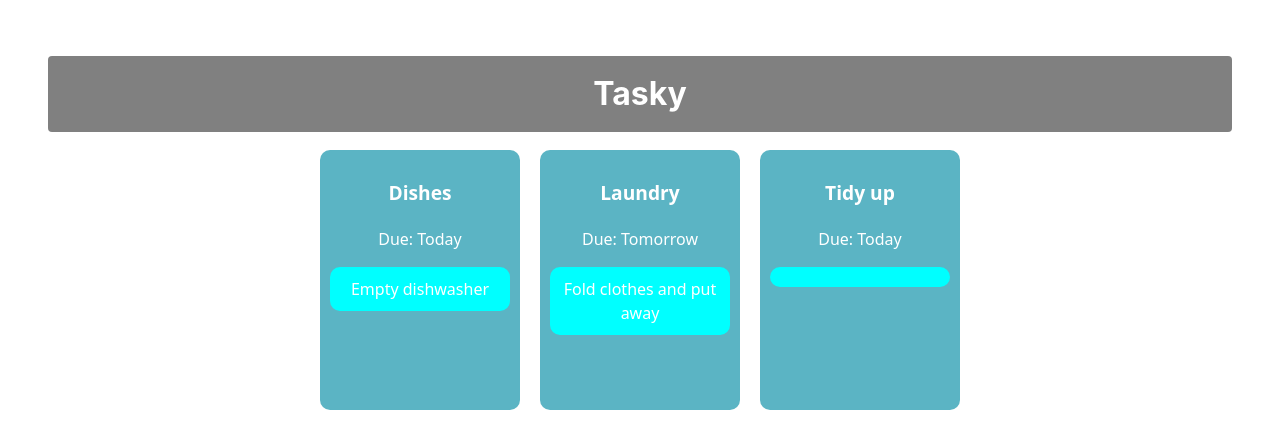
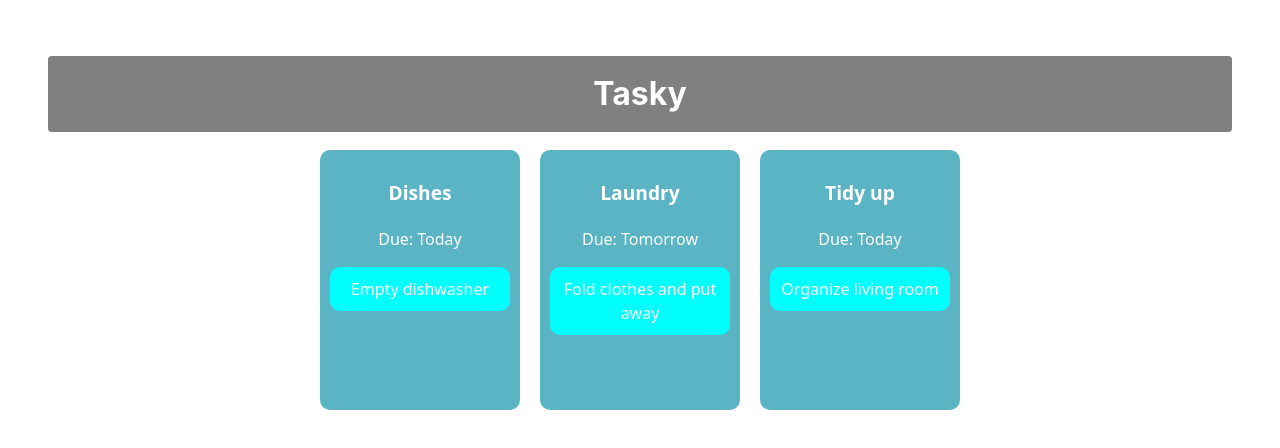
Before and after one commit to Pyxyll/react-basics-lab, a React (Vite) app in the folder tasky/: page / in a window 1280 px wide. Shown: the top 448 px of the page. Built offline with nearby package versions, Linux system fonts and the light colour scheme.

Commit message:
added keys to tasks

```diff
--- a/tasky/src/App.jsx
+++ b/tasky/src/App.jsx
@@ -6,11 +6,12 @@ import React, { useState } from 'react';
 function App() {
   const [ taskState, setTaskState ] = useState({
     tasks: [
-      { title:"Dishes", description: "Empty dishwasher", deadline: "Today" },
-      { title: "Laundry", description: "Fold clothes and put away", deadline: "Tomorrow" },
-      { title: "Tidy up", deadline: "Today" }
+      { id: 1, title:"Dishes", description: "Empty dishwasher", deadline: "Today" },
+      { id: 2, title: "Laundry", description: "Fold clothes and put away", deadline: "Tomorrow" },
+      { id: 3, title: "Tidy up", description: "Organize living room", deadline: "Today" }
     ]
   });
+
 
 
   return (
@@ -23,6 +24,7 @@ function App() {
       title={task.title}
       description={task.description}
       deadline={task.deadline}
+      key={task.id}
     />
   ))}
 
```
